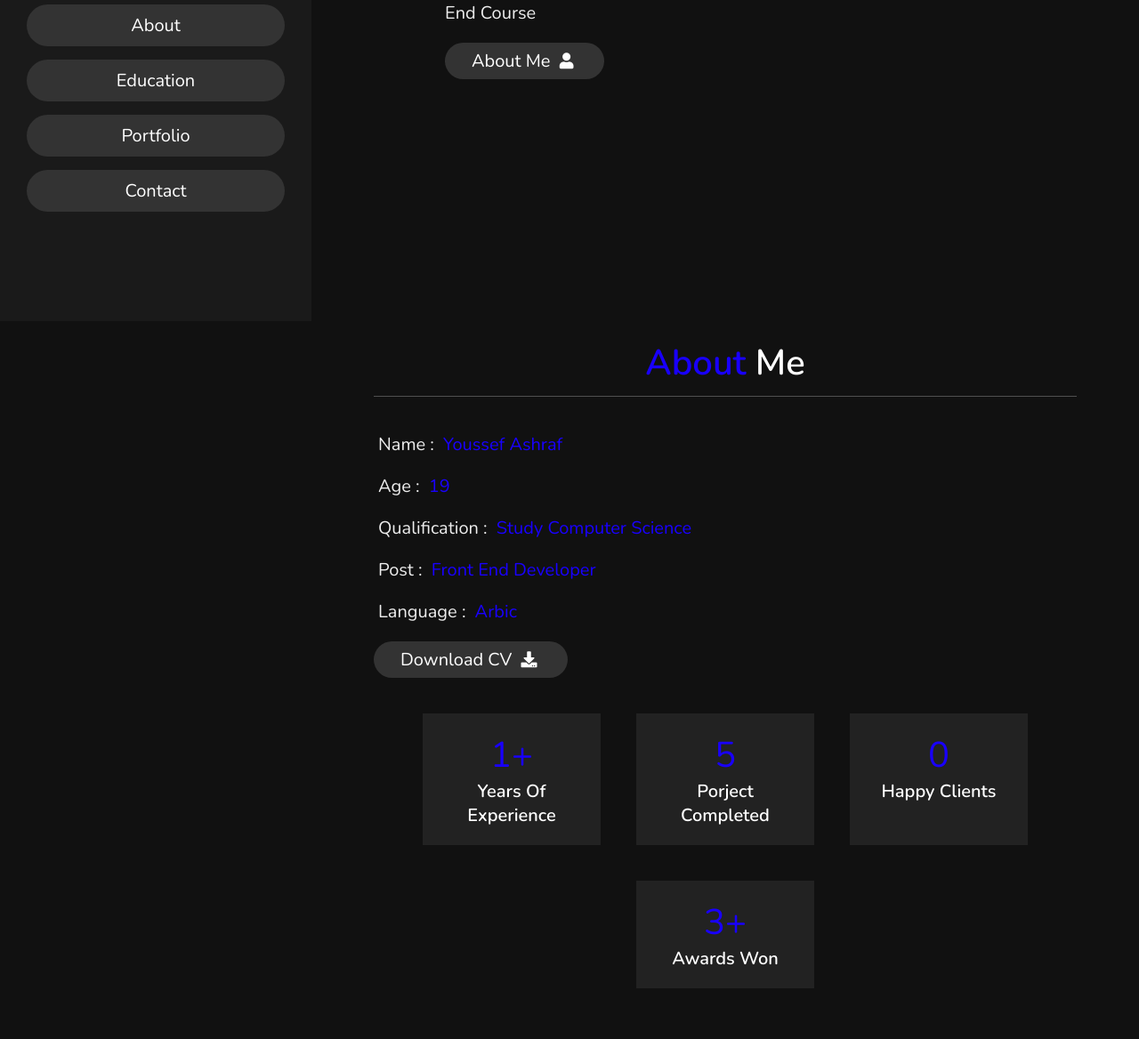
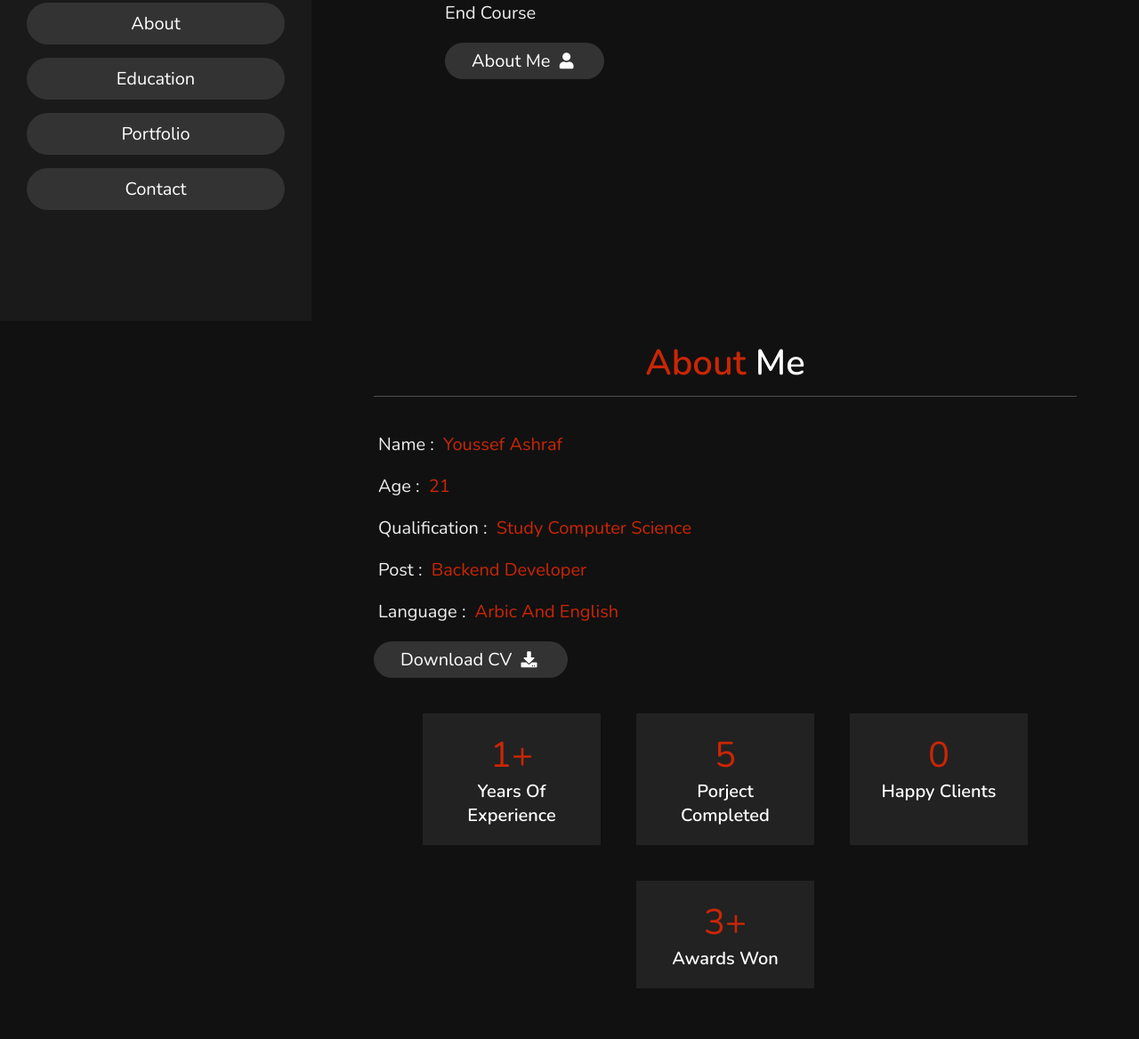
Before and after one commit to yousseff20/Personal-web, a plain HTML site: page index.html in a window 1280 px wide. Shown: the part 439-1607 px from the top of the page at 89% size. Drawn offline with nearby package versions, Linux system fonts and the light colour scheme.

Commit message:
Add files via upload

```diff
--- a/index.html
+++ b/index.html
@@ -19,7 +19,7 @@
 <header>
 
     <div class="user">
-        <img src="me.jpg" alt="">
+        <img src="meq.jpeg" alt="">
         <h3 class="name">Youssef Ashraf </h3>
         <p class="post">front end developer</p>
     </div>
@@ -64,10 +64,10 @@
 
     <div class="info">
         <h3> <span> name : </span> Youssef Ashraf </h3>
-        <h3> <span> age : </span> 19 </h3>
+        <h3> <span> age : </span> 21 </h3>
         <h3> <span> qualification : </span> Study computer science </h3>
-        <h3> <span> post : </span> front end developer </h3>
-        <h3> <span> language : </span> Arbic </h3>
+        <h3> <span> post : </span> backend developer </h3>
+        <h3> <span> language : </span> Arbic and English </h3>
         <a href="#"><button class="btn"> download CV <i class="fas fa-download"></i> </button></a>
     </div>
 
@@ -194,6 +194,7 @@
             <h3> <i class="fas fa-phone"></i> +201004059305 </h3>
             <h3> <i class="fas fa-map-marker-alt"></i> Egypt, sohag - 26.5667284,31.7357203,16z </h3>
             <h3><a href="https://github.com/yousseff20"><i class="fab fa-github"></i>yousseff20</a></h3>
+            <h3><a href="https://wa.me/01097380883" target="_blank"><i class="fas fa-phone"></i>Open WhatsApp Chat</a></h3>
             <h3><a href="https://www.linkedin.com/in/youssef-ashraf-88b919231"><i class="fab fa-linkedin"></i>youssef-ashraf-88b919231</a></h3>
             <h3><a href="https://www.facebook.com/Uosseef20/"><i class="fab fa-facebook"></i>Youssef Ashraf</a></h3>
             <h3><a href="https://www.instagram.com/us_ef_20/"><i class="fab fa-instagram"></i>us_ef_20</a></h3>
--- a/style.css
+++ b/style.css
@@ -1,7 +1,7 @@
 @import url('https://fonts.googleapis.com/css2?family=Nunito:wght@200;300;400;600&display=swap');
 
 :root {
-    --yellow: #1900ff;
+    --yellow: #ca2605;
 }
 
 * {
```
